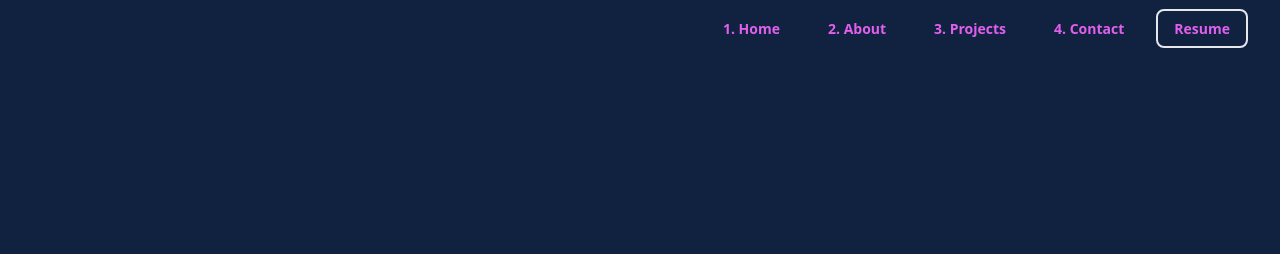
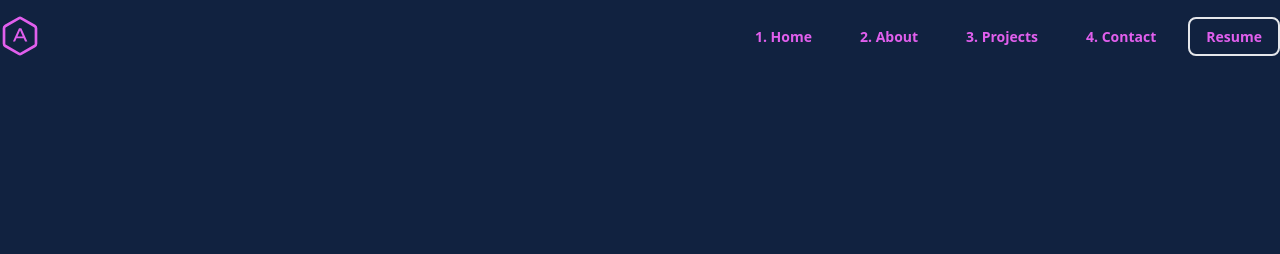
Before and after one commit to darkmatter18/v2, a Gatsby site: page / in a window 1280 px wide. Shown: the top 254 px of the page. Built offline with nearby package versions, Linux system fonts and the light colour scheme; Gatsby itself is replaced by a stand-in of ours.

Commit message:
feat: added logo in nav

```diff
--- a/src/components/sections/nav.js
+++ b/src/components/sections/nav.js
@@ -1,14 +1,24 @@
+import clsx from 'clsx';
 import React from 'react';
-import clsx from 'clsx';
+import PropTypes from 'prop-types';
+import {Link, graphql, useStaticQuery} from 'gatsby';
+import {CSSTransition, TransitionGroup} from 'react-transition-group';
+
 import IconNav from '../../icons/IconNav';
-import {graphql, useStaticQuery} from 'gatsby';
+import IconLogo from '../../icons/IconLogo';
 import usePrefersReducedMotion from '../../hooks/usePrefersReducedMotion';
-import {CSSTransition, TransitionGroup} from 'react-transition-group';
 import NavLink from '../utils/navLink';
 
-const Nav = () => {
-  const {site: {siteMetadata: {nav, utils:
-    {delay: {loaderDelay, navDelay}}}}} = useStaticQuery(query_);
+const Nav = ({location}) => {
+  const isHome = location.pathname === '/';
+  const {
+    site: {
+      siteMetadata: {
+        nav, utils:
+          {delay: {loaderDelay, navDelay}},
+      },
+    },
+  } = useStaticQuery(query_);
   const [isOpen, setIsOpen] = React.useState(false);
   const [isMounted, setIsMounted] = React.useState(false);
   const prefersReducedMotion = usePrefersReducedMotion();
@@ -22,6 +32,20 @@ const Nav = () => {
     return () => clearTimeout(timeout);
     // eslint-disable-next-line react-hooks/exhaustive-deps
   }, []);
+
+  const Logo = (
+    <div className="logo" tabIndex="-1">
+      {isHome ? (
+        <a href="/" aria-label="home">
+          <IconLogo/>
+        </a>
+      ) : (
+        <Link to="/" aria-label="home">
+          <IconLogo/>
+        </Link>
+      )}
+    </div>
+  );
 
   const resumeLink = (
     <a
@@ -42,31 +66,40 @@ const Nav = () => {
   return (
     <div className="w-full text-neon-violet z-11 fixed">
       <div
-        className="flex flex-col max-w-screen-xl px-4 mx-auto
-        md:items-center md:justify-between md:flex-row md:px-6 lg:px-8">
+        className="flex flex-col max-w-screen-xl mx-auto pt-4
+        md:items-center md:justify-between md:flex-row">
+        <div>
+          <TransitionGroup component={null}>
+            {isMounted && (
+              <CSSTransition classNames={'fade'} timeout={loaderDelay}>
+                <>{Logo}</>
+              </CSSTransition>
+            )}
+          </TransitionGroup>
+        </div>
         <div className="p-4 flex flex-row items-center justify-end">
           <button
             className="md:hidden rounded-lg focus:outline-none
             focus:shadow-outline"
-            onClick={() => setIsOpen((open)=> !open)}
+            onClick={() => setIsOpen((open) => !open)}
           >
-            <IconNav open={isOpen} />
+            <IconNav open={isOpen}/>
           </button>
         </div>
         <nav
           className={
-            clsx('flex-col', 'flex-grow', 'pt-4',
+            clsx('flex-col', 'flex-grow',
                 'md:flex md:justify-end md:flex-row',
               isOpen ? 'flex' : 'hidden')
           }>
           {prefersReducedMotion ? (
             <>
-              {nav.map((item, i)=>{
+              {nav.map((item, i) => {
                 return (
                   <NavLink
                     key={i}
                     url={item.link}
-                    index={i+1}
+                    index={i + 1}
                     name={item.name}
                   />
                 );
@@ -80,7 +113,7 @@ const Nav = () => {
                   nav.map((item, i) => (
                     <CSSTransition
                       key={i}
-                      classNames="fadeup"
+                      classNames="fadedown"
                       timeout={loaderDelay}
                     >
                       <div
@@ -88,7 +121,7 @@ const Nav = () => {
                       >
                         <NavLink
                           url={item.link}
-                          index={i+1}
+                          index={i + 1}
                           name={item.name}
                         />
                       </div>
@@ -97,7 +130,7 @@ const Nav = () => {
               </TransitionGroup>
               <TransitionGroup component={null}>
                 {isMounted && (
-                  <CSSTransition classNames={'fadeup'} timeout={loaderDelay}>
+                  <CSSTransition classNames={'fadedown'} timeout={loaderDelay}>
                     <div style={{transitionDelay: `${nav.length * 100}ms`}}>
                       {resumeLink}
                     </div>
@@ -112,8 +145,11 @@ const Nav = () => {
   );
 };
 
+Nav.propTypes = {
+  location: PropTypes.object.isRequired,
+};
+
 export default Nav;
-
 
 const query_ = graphql`
   query Particle {
--- /dev/null
+++ b/src/icons/IconLogo.js
@@ -0,0 +1,26 @@
+import React from 'react';
+
+const IconLogo = () => (
+  <svg viewBox="0 0 150 150" fill="none" xmlns="http://www.w3.org/2000/svg" className={'w-10'}>
+    <g >
+      <path
+        d="M94.0501 96L88.6501 83.904H62.0101L56.5381 96H48.4741L71.2261
+        45.6H79.9381L102.546 96H94.0501ZM71.4421 63.168L65.3941
+        76.416H85.2661L79.0741 62.88C78.4501 61.344 77.8261 59.832 77.2021
+        58.344C76.5781 56.856 75.9541 55.272 75.3301 53.592C74.6581 55.32
+        74.0101 56.976 73.3861 58.56C72.7621 60.096 72.1141 61.632 71.4421
+        63.168Z"
+        className={'fill-current text-neon-violet'}/>
+    </g>
+    <path
+      d="M80 8.66025L129.952 37.5C133.046 39.2863 134.952 42.5876 134.952
+      46.1603V103.84C134.952 107.412 133.046 110.714 129.952 112.5L80
+      141.34C76.906 143.126 73.094 143.126 70 141.34L20.0481 112.5C16.9541
+      110.714 15.0481 107.412 15.0481 103.84V46.1603C15.0481 42.5876 16.9541
+      39.2863 20.0481 37.5L70 8.66025C73.094 6.87393 76.906 6.87393 80
+      8.66025Z"
+      className={'stroke-current text-neon-violet'} strokeWidth="10"/>
+  </svg>
+);
+
+export default IconLogo;
--- a/src/pages/index.js
+++ b/src/pages/index.js
@@ -10,7 +10,7 @@ const IndexPage = ({location}) => {
   return (
     <Layout location={location}>
       <SEO title="Home"/>
-      <Nav/>
+      <Nav location={location}/>
       <Hero/>
     </Layout>
   );
```
